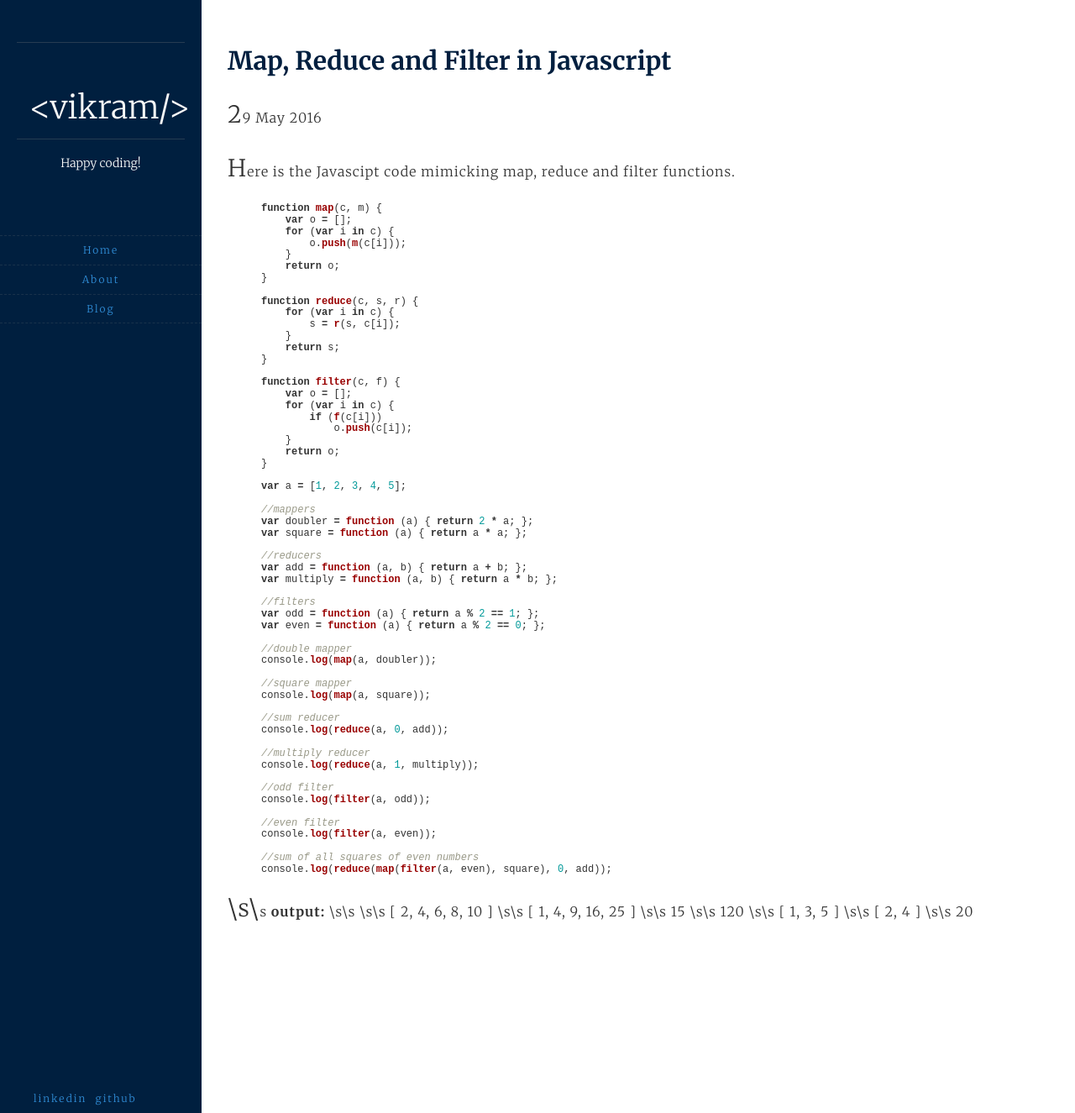
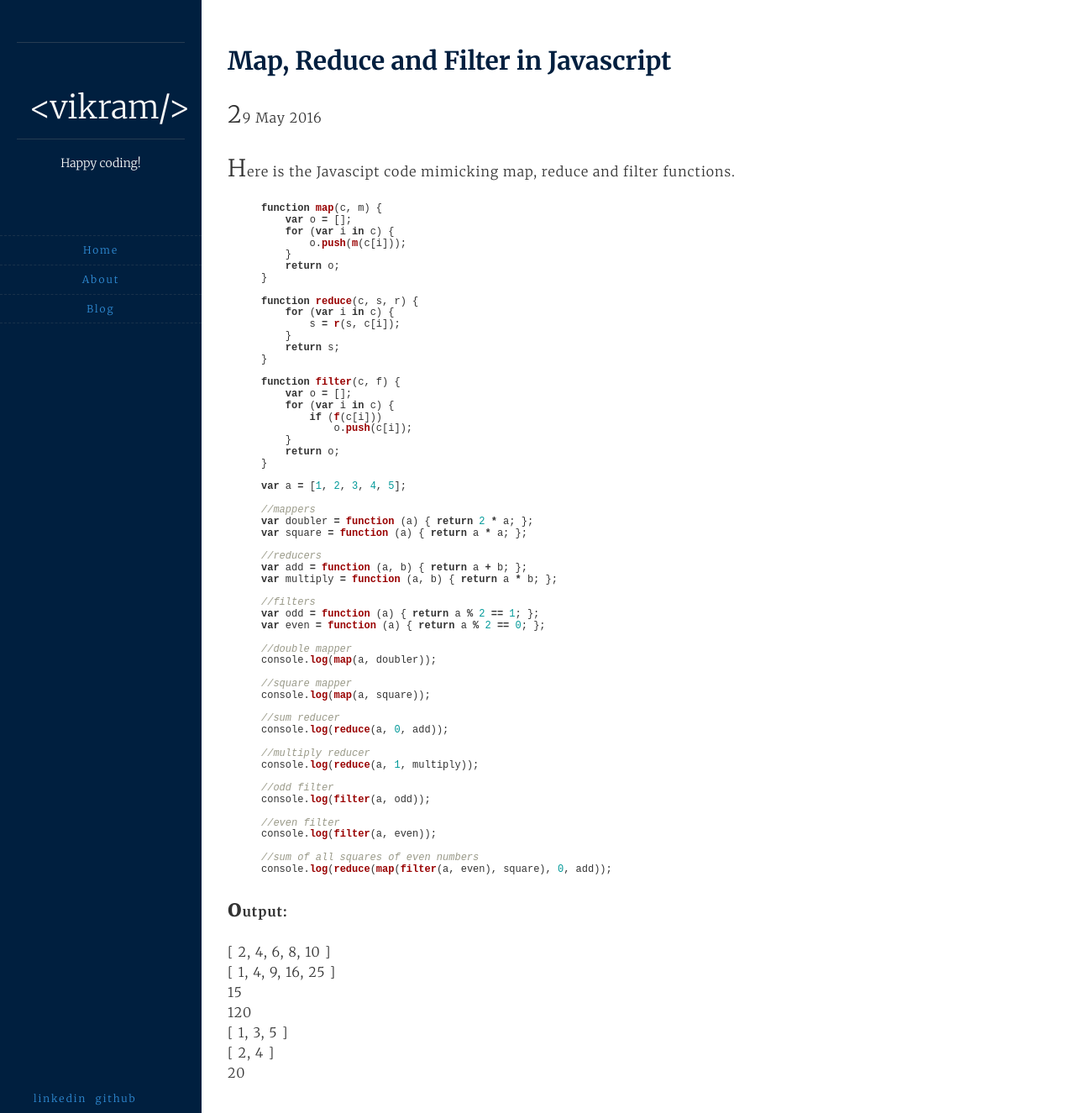
Before and after one commit to srirangamv/srirangamv.github.io, a Jekyll site: the page built from _posts/2016-05-29-vikram-srirangam-javascript-mapreduce-filter-demo.md, in a window 1280 px wide. Shown: the whole page at 84% size. Built offline with Jekyll 4.4.1, drawn with Linux system fonts in a browser that asks for light colours; nearby versions of some CDN libraries; library files that are not in the unit come from our copies.

Commit message:
format change.

```diff
--- a/_posts/2016-05-29-vikram-srirangam-javascript-mapreduce-filter-demo.md
+++ b/_posts/2016-05-29-vikram-srirangam-javascript-mapreduce-filter-demo.md
@@ -68,20 +68,21 @@
 console.log(reduce(map(filter(a, even), square), 0, add));
 {% endhighlight %}
 
-\s\s
+<p>
 <b>output:</b>
-\s\s
-\s\s
+<br>
+<br>
 [ 2, 4, 6, 8, 10 ]
-\s\s
+<br>
 [ 1, 4, 9, 16, 25 ]
-\s\s
+<br>
 15
-\s\s
+<br>
 120
-\s\s
+<br>
 [ 1, 3, 5 ]
-\s\s
+<br>
 [ 2, 4 ]
-\s\s
+<br>
 20
+</p>
```
